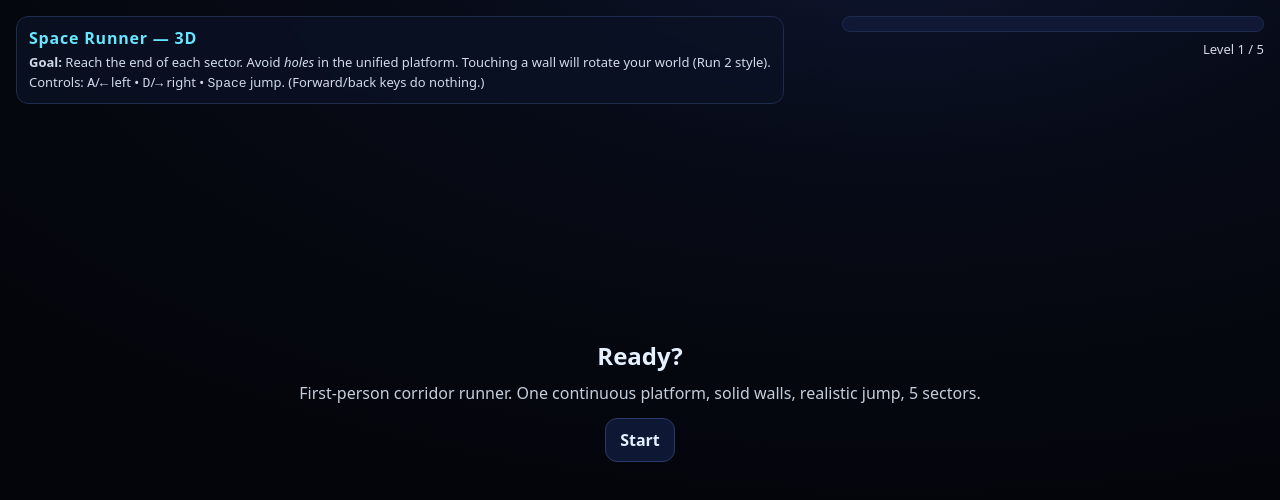
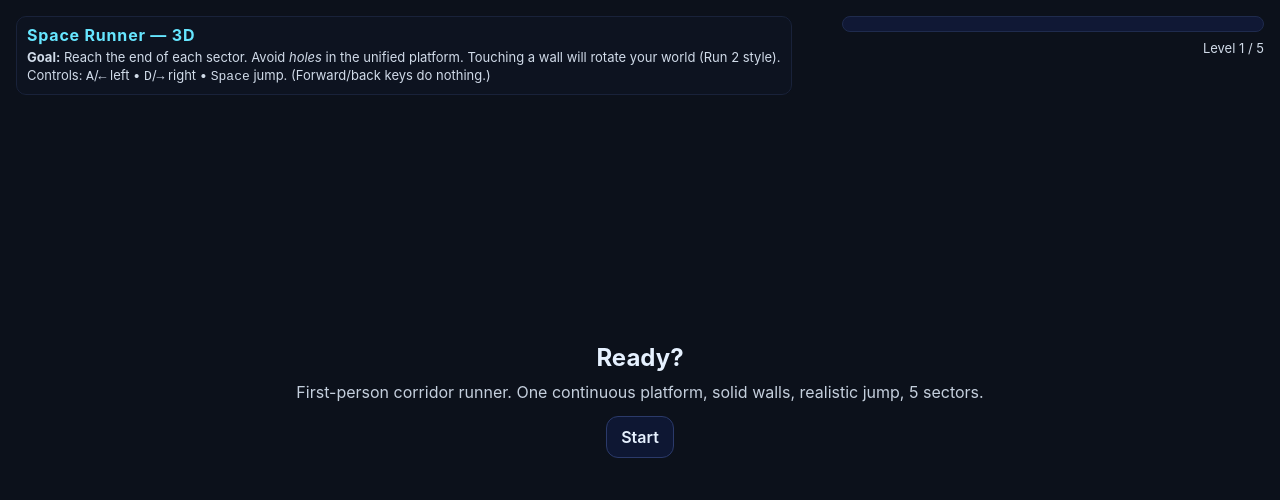
Before and after one commit to hellomaxlee/space-runner, a plain HTML site: page index.html in a window 1280 px wide. Drawn offline with nearby package versions, Linux system fonts and the light colour scheme.

Commit message:
Update index.html

```diff
--- a/index.html
+++ b/index.html
@@ -6,9 +6,9 @@
   <title>Space Runner — 3D (First Person)</title>
   <style>
     :root{ --bg:#050914; --fg:#e6f1ff; --accent:#66e6ff; --accent2:#9b66ff; }
-    html,body{height:100%;margin:0;background:radial-gradient(1200px 600px at 70% -10%,#0f1630 0%,#070b18 40%,#05080f 70%, #03050b 100%);color:var(--fg);font-family:system-ui,-apple-system,Segoe UI,Roboto,Helvetica,Arial,sans-serif;}
+    html,body{height:100%;margin:0;background:#0c111b;color:var(--fg);font-family:Inter, ui-sans-serif, system-ui, -apple-system, Segoe UI, Roboto, Helvetica, Arial, sans-serif;}
     #hud{position:fixed;inset:0;pointer-events:none}
-    .panel{position:absolute;left:16px;top:16px;background:#0b1225cc;border:1px solid #1f2b4d;border-radius:12px;padding:10px 12px;backdrop-filter: blur(4px);}
+    .panel{position:absolute;left:16px;top:16px;background:#0e1422cc;border:1px solid #19223a;border-radius:10px;padding:8px 10px;backdrop-filter: blur(3px);}
     .panel h1{font-size:16px;margin:0 0 4px 0;letter-spacing:.05em;color:var(--accent)}
     .panel p{margin:2px 0;font-size:13px;opacity:.9}
     .progress{position:absolute;right:16px;top:16px;width:min(38vw,420px);height:14px;background:#101835;border-radius:999px;border:1px solid #1f2b4d;overflow:hidden}
@@ -314,13 +314,12 @@
     draw(); requestAnimationFrame(loop); }
 
   // ---------- Init ----------
-  const overlay = document.getElementById('overlay');
-  const progBar = document.getElementById('prog');
-  const levelLabel = document.getElementById('levelLabel');
   function showStart(){ setLevelLabel(); overlay.style.display='grid'; }
-  // Start button handler (was missing)
+  // Start button + keyboard start
   const startBtn = document.getElementById('startBtn');
-  if (startBtn) startBtn.addEventListener('click', (e)=>{ e.preventDefault(); startGame(); });
+  if (startBtn) startBtn.addEventListener('click', (e)=>{ e.preventDefault(); if(!running) startGame(); });
+  // also allow Space to start from overlay
+  addEventListener('keydown', (e)=>{ if (e.key===' ' && !running){ e.preventDefault(); startGame(); }});
   showStart();
 
 })();
```
